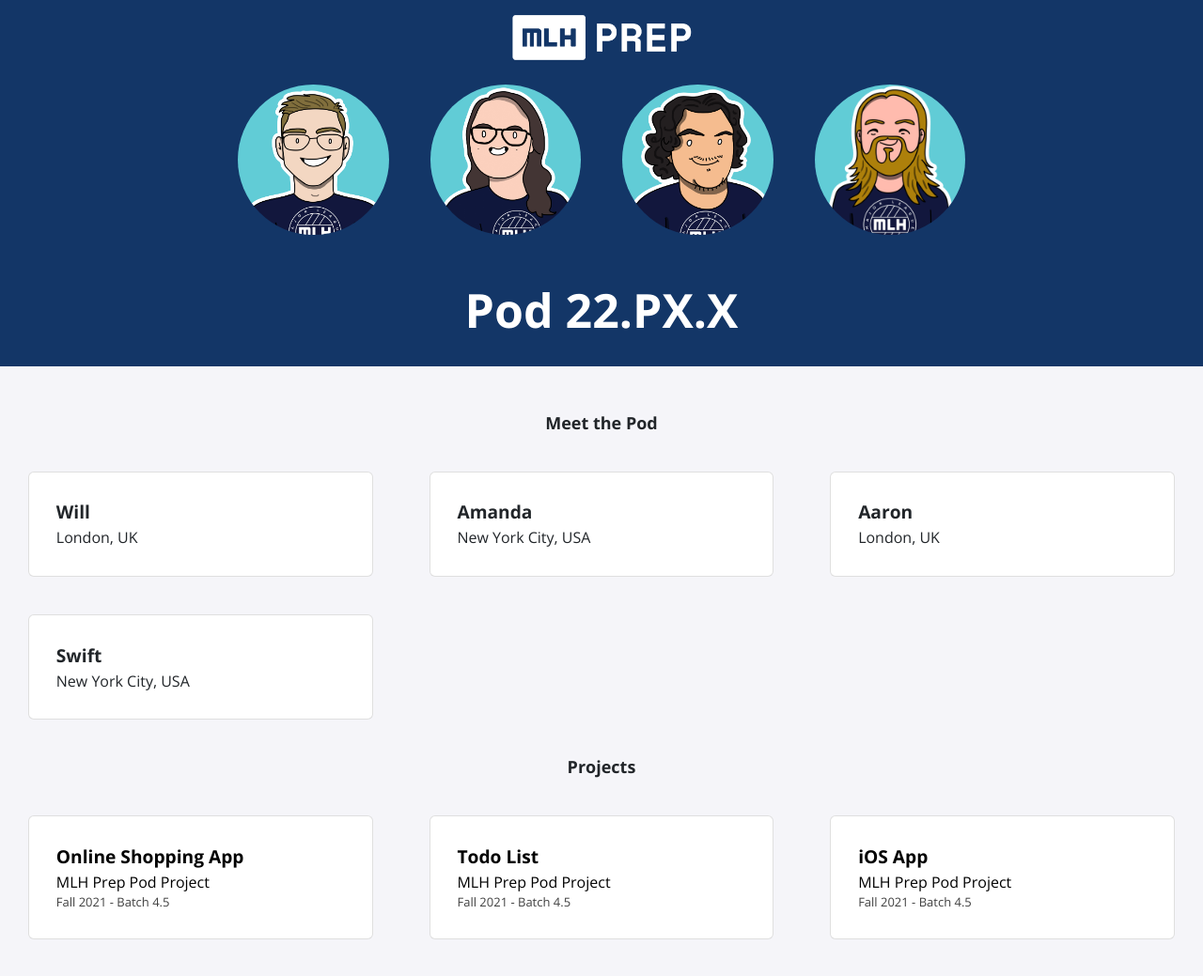
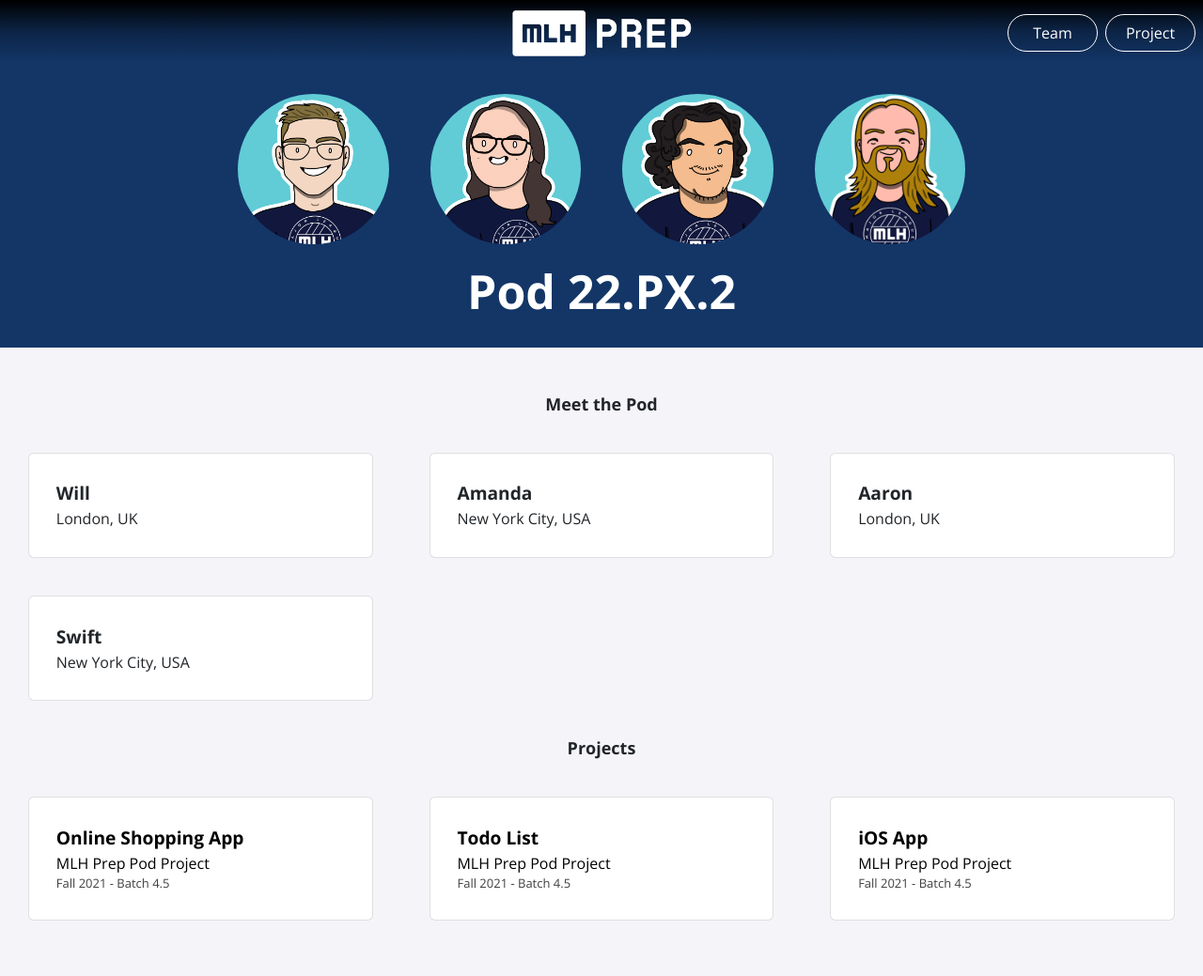
Before and after one commit to MLH-Fellowship/prep-portfolio-22.OCT.PREP.2, a Jekyll site: the page built from index.html, in a window 1280 px wide and 1070 px high. Shown: the top 1039 px of the window at 94% size. Built offline with Jekyll 4.4.1, drawn with Linux system fonts in a browser that asks for light colours; nearby versions of some CDN libraries.

Commit message:
Issue#8 dynamic navbar

```diff
--- a/_config.yml
+++ b/_config.yml
@@ -1,4 +1,4 @@
-title: "Pod 22.PX.X"
+title: "Pod 22.PX.2"
 email: fellowship@mlh.io
 description: >- # this means to ignore newlines until "baseurl:"
   This is my portfolio website!
--- a/_includes/description.html
+++ b/_includes/description.html
@@ -1,5 +1,5 @@
 <h2>Meet the Pod</h2>
-<div class="card-container">
+<div id="team"  class="card-container">
     {% for item in site.data.fellows %}
     <div class="card">
         <div class="info">
--- a/_includes/navbar.html
+++ b/_includes/navbar.html
@@ -1,10 +1,45 @@
-<header class="nav-bar">
-    <div class="nav-content">
+<html>
+
+<head>
+    <script>
+        function check() {
+            var scroll = window.scrollY;
+            if (scroll > 50) {
+                var element = document.getElementById("navbar");
+                var logo = document.getElementById("logo");
+                logo.classList.add("nav-logo1");
+                element.classList.add("nav-bar1");
+            }
+            if (scroll <= 50) {
+                var element = document.getElementById("navbar");
+                var logo = document.getElementById("logo");
+                logo.classList.remove("nav-logo1");
+                element.classList.remove("nav-bar1");
+            }
+            console.log(scroll)
+
+        }
+        function Team() {
+            console.log(document.getElementById('team'));
+            document.getElementById('team').scrollIntoView({ behavior: 'smooth' });
+        }
+        function Project() {
+            console.log(document.getElementById('project'));
+            document.getElementById('project').scrollIntoView({ behavior: 'smooth' });
+        }
+    </script>
+</head>
+
+<body onscroll="check()">
+    <header id="navbar" class="nav-bar">
         <a href="{{ '/' | relative_url }}">
-            <div class="nav-logo">
-                <img src="./assets/img/mlh-prep.png" />
-            </div>
+            <img id="logo" class="nav-logo" src="./assets/img/mlh-prep.png" />
         </a>
 
-    </div>
-</header>
+        <button class="nav-button" onclick="Team()">Team</button>
+        <button class="nav-button2" onclick="Project()">Project</button>
+
+    </header>
+</body>
+
+</html>
--- a/_includes/projects.html
+++ b/_includes/projects.html
@@ -1,5 +1,5 @@
 <h2>Projects</h2>
-<div class="card-container">
+<div id="project" class="card-container">
     {% for item in site.data.projects %}
     {% if item.page-name %}
     <a href="/projects/{{ item.page-name }}">
--- a/_sass/navbar.scss
+++ b/_sass/navbar.scss
@@ -1,36 +1,119 @@
 .nav-bar {
     width: 100%;
-    background-color: #133667;
+    background: linear-gradient(180deg, #000000 0%, #0b203ed0 50%, #133667 100%);
+    font-family: "Poppins", serif;
+    font-weight: 700 !important;
+    transition: all 0.4s ease-in-out;
+    position: fixed;
+    padding-top: 5px;
+    display: grid;
+    grid-template-columns: repeat(5, 1fr);
+    margin: auto;
+
+}
+
+.nav-bar1 {
+    width: 100%;
+    background: none;
+    background-color: #13366743;
     font-family: "Poppins", serif;
     font-weight: 700 !important;
     padding-top: 10px;
+    margin: auto;
+    z-index: 1;
+    position: fixed;
+    width: 100%;
+    transition: all 0.4s ease-in-out;
+    box-shadow: rgba(0, 0, 0, 0.19) 0px 10px 20px, rgba(0, 0, 0, 0.23) 0px 6px 6px;
+    display: grid;
+    grid-template-columns: repeat(5, 1fr);
 }
 
-.nav-content .logo-touch-target {
-    display: inline-flex;
-    height: 60%;
-    width: 350px;
-}
-
-.nav-content .nav-logo {
-    height: 60px;
+.nav-logo {
+    grid-column: 3;
+    width: 200px;
+    justify-content: center;
     margin: auto;
 }
 
-.nav-logo {
-    display: flex;
-    align-items: center;
+.nav-logo1 {
+    grid-column: 1;
+    width: 200px;
     justify-content: center;
+    margin: auto;
 }
 
-.nav-logo img {
-    width: 200px;
+.nav-button {
+    grid-column: 5;
+    grid-row: 1;
+    width: 6em;
+    height: 2.5em;
+    border: solid #ffffff;
+    border-width: 0.1rem;
+    background-color: transparent;
+    color: #ffffff;
+    margin: auto;
+    margin-right: 7em;
+    border-radius: 100px;
+    justify-content: center;
+    transition: all 0.4s ease-in-out;
+}
+.nav-button:hover {
+    grid-column: 5;
+    grid-row: 1;
+    width: 6em;
+    height: 2.5em;
+    border: solid #ffffff;
+    border-width: 0.1rem;
+    background-color: #ffffff;
+    color: #133667;
+    margin: auto;
+    margin-right: 7em;
+    border-radius: 100px;
+    justify-content: center;
+    transition: all 0.4s ease-in-out;
 }
 
-.nav-content nav {
-    display: block;
-    width: 100%;
-    text-align: right;
-    padding-top: 0px;
-    padding-right: 0px;
+.nav-button2 {
+    grid-column: 5;
+    grid-row: 1;
+    width: 6em;
+    height: 2.5em;
+    border: solid #ffffff;
+    border-width: 0.1rem;
+    margin: auto;
+    margin-right: 0.5em;
+    background-color: transparent;
+    color: #ffffff;
+    border-radius: 100px;
+    justify-content: center;
+    transition: all 0.4s ease-in-out;
 }
+.nav-button2:hover {
+    grid-column: 5;
+    grid-row: 1;
+    width: 6em;
+    height: 2.5em;
+    border: solid #ffffff;
+    border-width: 0.1rem;
+    background-color: #ffffff;
+    color: #133667;
+    margin: auto;
+    margin-right: 0.5em;
+    border-radius: 100px;
+    justify-content: center;
+    transition: all 0.4s ease-in-out;
+}
+
+
+.nav-bar a {
+    width: 200px;
+    grid-column: 3;
+    margin: auto;
+}
+
+.nav-bar1 a {
+    width: 200px;
+    grid-column: 1;
+    margin: auto;
+}
--- a/_sass/profile.scss
+++ b/_sass/profile.scss
@@ -1,12 +1,15 @@
 .profile {
     background-color: #133667 !important;
     text-align: center;
-    height: 320px;
+    height: 370px; //I changed the height
     margin-bottom: 50px;
+
     h1 {
         font-size: 50px;
         font-weight: 700;
         color: white;
+        margin-top: 80px;
+
     }
 
     img {
@@ -15,6 +18,7 @@
         max-height: 100%;
         margin-left: auto;
         margin-right: auto;
+        margin-top: 80px;
         display: inline;
         padding: 20px;
     }
```
